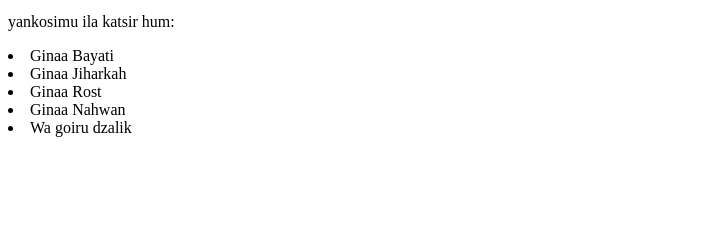
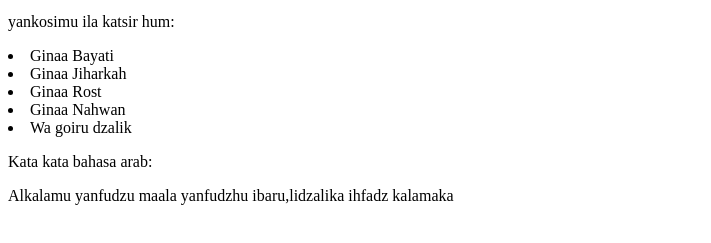
Before and after one commit to Nawal886/Nawal886.github.io, a plain HTML site: page index.html in a window 1280 px wide. Shown: the part 269-512 px from the top of the page, without its empty margins (0-711 px from the left). Drawn offline with Linux system fonts and the light colour scheme.

Commit message:
Mahfudzhot

```diff
--- a/index.html
+++ b/index.html
@@ -14,3 +14,5 @@
             <li>Ginaa Rost</li>
             <li>Ginaa Nahwan</li>
             <li>Wa goiru dzalik</li>
+<p>Kata kata bahasa arab:</p>
+<p>Alkalamu yanfudzu maala yanfudzhu ibaru,lidzalika ihfadz kalamaka</p>
```
